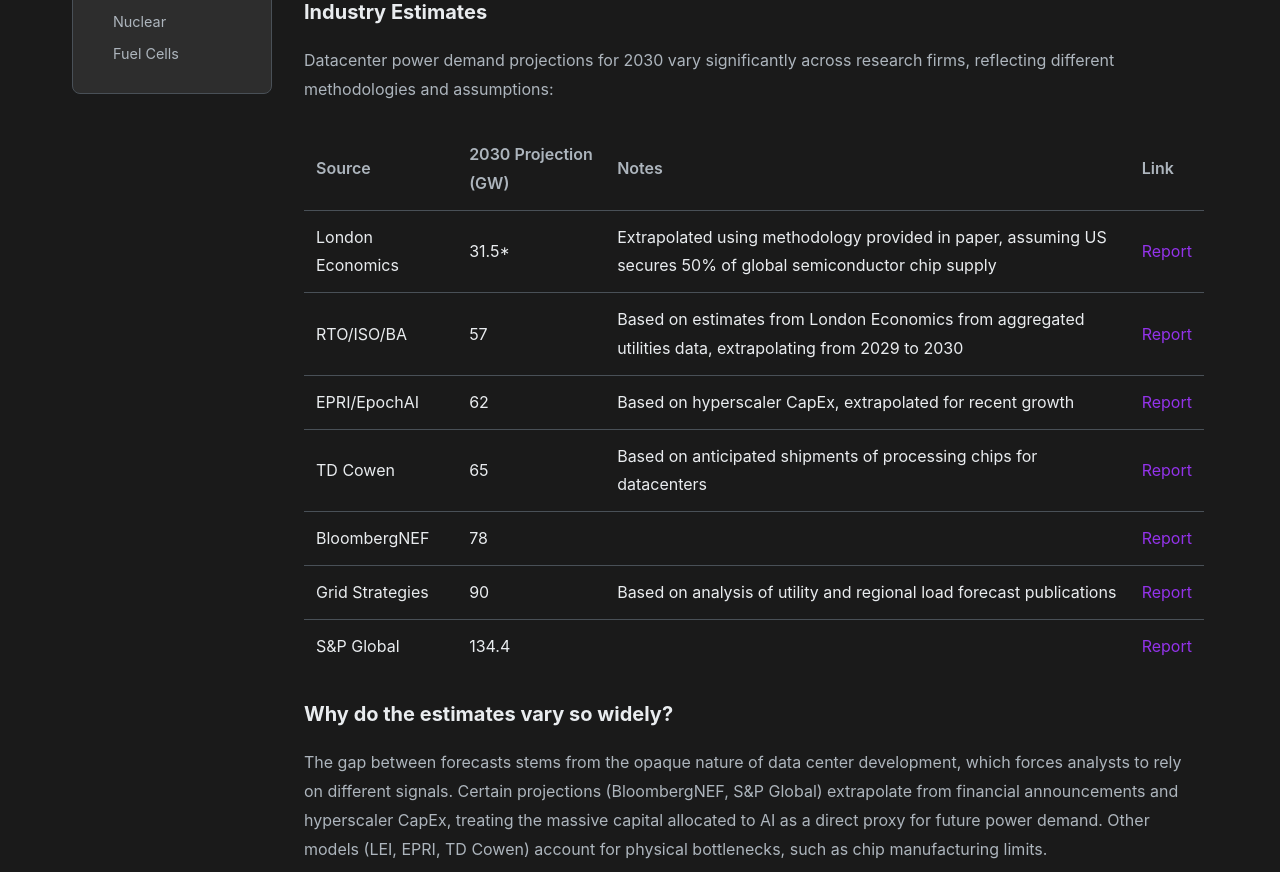
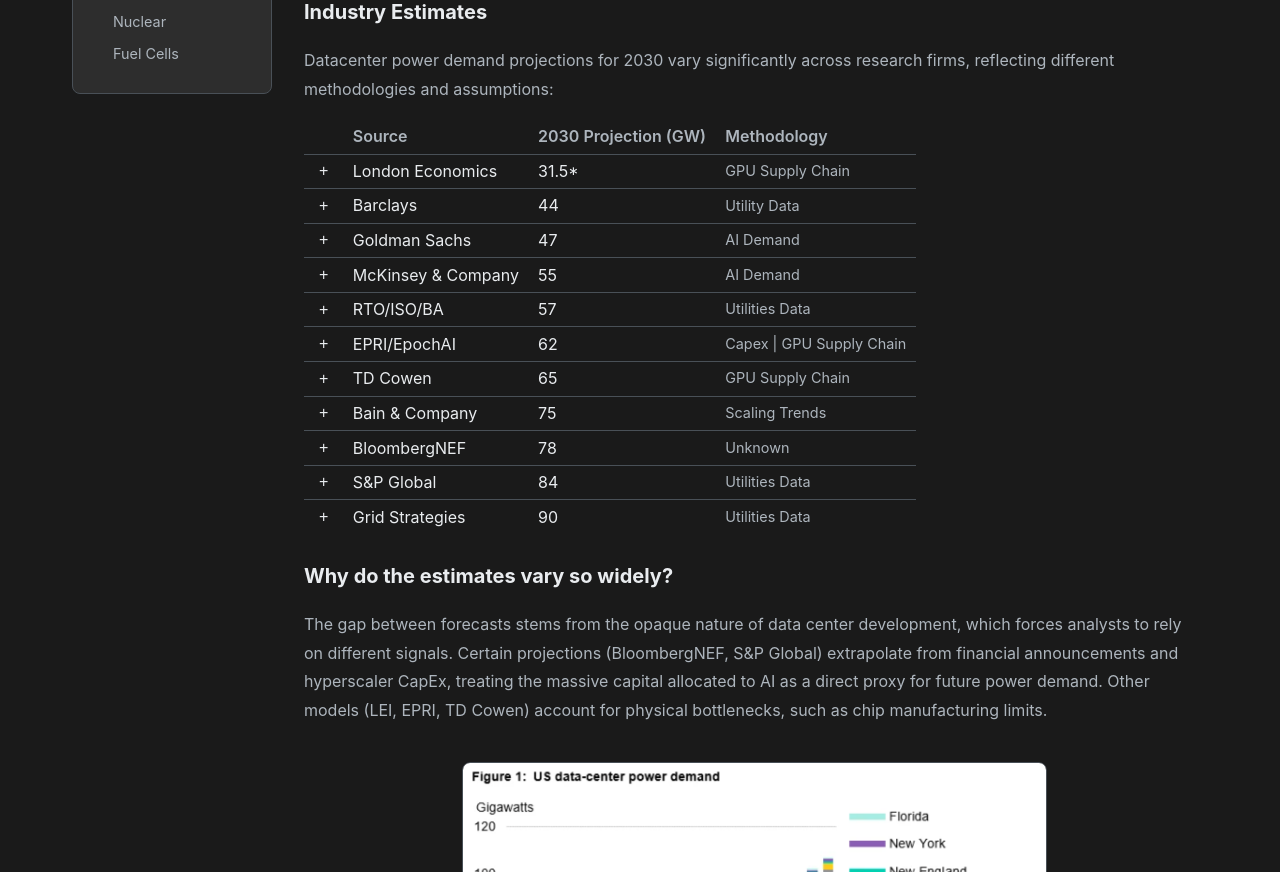
Before and after one commit to anranga95/ai-infra.fyi, a React (Vite) app: page /energy in a window 1280 px wide. Shown: the part 820-1692 px from the top of the page. Built offline with nearby package versions, Linux system fonts and the light colour scheme.

Commit message:
fix vercel build issue

```diff
--- a/src/pages/LoadGrowthPage.tsx
+++ b/src/pages/LoadGrowthPage.tsx
@@ -109,6 +109,17 @@
 function LoadGrowthPage() {
   const [activeTab, setActiveTab] = useState<'analysis' | 'calculator'>('analysis');
   const [activeSection, setActiveSection] = useState<string>('tldr');
+  const [expandedRows, setExpandedRows] = useState<Set<number>>(new Set());
+
+  const toggleRow = (index: number) => {
+    const newExpanded = new Set(expandedRows);
+    if (newExpanded.has(index)) {
+      newExpanded.delete(index);
+    } else {
+      newExpanded.add(index);
+    }
+    setExpandedRows(newExpanded);
+  };
   const [tocOpen, setTocOpen] = useState<boolean>(false);
 
   // Scroll spy to track active section
@@ -389,7 +400,7 @@
         <div className="framework-content">
           <h2 id="tldr" style={{ marginTop: 0 }}>TLDR</h2>
           <p>
-            Projections for the increase in power demand from data centers in the US vary widely: between <strong>31-134GW by 2030</strong>. Estimates on the higher end do not appear to account for limitations around the semiconductor supply chain. Load growth is highly correlated with the % of global GPU supply secured by US companies.
+            Projections for the increase in power demand from data centers in the US vary widely: between <strong>31-90GW by 2030</strong>. Estimates on the higher end do not appear to account for limitations around the semiconductor supply chain. Load growth is highly correlated with the % of global GPU supply secured by US companies.
           </p>
           <p>
             Assuming the US maintains a 50% market share of the global GPU supply through 2030, aggregate load growth depends on the % annual growth of semiconductor manufacturing. Use the calculator tab to model scenarios.
@@ -412,58 +423,140 @@
           <p>
             Datacenter power demand projections for 2030 vary significantly across research firms, reflecting different methodologies and assumptions:
           </p>
-          <table className="breakdown-table">
+          <table className="breakdown-table" style={{ lineHeight: '1.3', width: 'auto', margin: '0' }}>
             <thead>
               <tr>
-                <th>Source</th>
-                <th>2030 Projection (GW)</th>
-                <th>Notes</th>
-                <th>Link</th>
+                <th style={{ padding: '0.4rem 0.6rem', width: '30px' }}></th>
+                <th style={{ padding: '0.4rem 0.6rem' }}>Source</th>
+                <th style={{ padding: '0.4rem 0.6rem' }}>2030 Projection (GW)</th>
+                <th style={{ padding: '0.4rem 0.6rem' }}>Methodology</th>
               </tr>
             </thead>
             <tbody>
-              <tr>
-                <td>London Economics</td>
-                <td>31.5*</td>
-                <td>Extrapolated using methodology provided in paper, assuming US secures 50% of global semiconductor chip supply</td>
-                <td><a href="https://www.londoneconomics.com/wp-content/uploads/2025/07/LEI-Data-Center-Final-Report-07072025.pdf" target="_blank" rel="noopener noreferrer">Report</a></td>
-              </tr>
-              <tr>
-                <td>RTO/ISO/BA</td>
-                <td>57</td>
-                <td>Based on estimates from London Economics from aggregated utilities data, extrapolating from 2029 to 2030</td>
-                <td><a href="https://www.londoneconomics.com/wp-content/uploads/2025/07/LEI-Data-Center-Final-Report-07072025.pdf" target="_blank" rel="noopener noreferrer">Report</a></td>
-              </tr>
-              <tr>
-                <td>EPRI/EpochAI</td>
-                <td>62</td>
-                <td>Based on hyperscaler CapEx, extrapolated for recent growth</td>
-                <td><a href="https://www.epri.com/research/products/000000003002033669" target="_blank" rel="noopener noreferrer">Report</a></td>
-              </tr>
-              <tr>
-                <td>TD Cowen</td>
-                <td>65</td>
-                <td>Based on anticipated shipments of processing chips for datacenters</td>
-                <td><a href="https://www.tdsecurities.com/ca/en/data-centers-2-power-constraints" target="_blank" rel="noopener noreferrer">Report</a></td>
-              </tr>
-              <tr>
-                <td>BloombergNEF</td>
-                <td>78</td>
-                <td></td>
-                <td><a href="https://about.bnef.com/insights/clean-energy/ai-and-the-power-grid-where-the-rubber-meets-the-road/" target="_blank" rel="noopener noreferrer">Report</a></td>
-              </tr>
-              <tr>
-                <td>Grid Strategies</td>
-                <td>90</td>
-                <td>Based on analysis of utility and regional load forecast publications</td>
-                <td><a href="https://gridstrategiesllc.com/wp-content/uploads/Grid-Strategies-National-Load-Growth-Report-2025.pdf" target="_blank" rel="noopener noreferrer">Report</a></td>
-              </tr>
-              <tr>
-                <td>S&P Global</td>
-                <td>134.4</td>
-                <td></td>
-                <td><a href="https://www.spglobal.com/energy/en/news-research/latest-news/electric-power/101425-data-center-grid-power-demand-to-rise-22-in-2025-nearly-triple-by-2030" target="_blank" rel="noopener noreferrer">Report</a></td>
-              </tr>
+              {[
+                {
+                  source: 'London Economics',
+                  gw: '31.5*',
+                  methodology: 'GPU Supply Chain',
+                  notes: 'Extrapolated using methodology provided in paper, assuming US secures 50% of global semiconductor chip supply',
+                  link: 'https://www.londoneconomics.com/wp-content/uploads/2025/07/LEI-Data-Center-Final-Report-07072025.pdf'
+                },
+                {
+                  source: 'Barclays',
+                  gw: '44',
+                  methodology: 'Utility Data',
+                  notes: 'Based on utility supply contracts (forward-looking PPA filings). Explicitly projects 14–21% CAGR to reach 560 TWh consumption by 2030.',
+                  link: 'https://www.ib.barclays/content/dam/barclaysmicrosites/ibpublic/documents/our-insights/Powering_AI_Impact_Series/ImpactSeries_13_brochure.pdf'
+                },
+                {
+                  source: 'Goldman Sachs',
+                  gw: '47',
+                  methodology: 'AI Demand',
+                  notes: 'Explicitly forecasts 47 GW of incremental growth (reaching ~85 GW total).',
+                  link: 'https://www.goldmansachs.com/insights/articles/ai-to-drive-165-increase-in-data-center-power-demand-by-2030'
+                },
+                {
+                  source: 'McKinsey & Company',
+                  gw: '55',
+                  methodology: 'AI Demand',
+                  notes: 'Projects total US demand to "more than triple" to 80 GW (from 25 GW in 2024). Models growth based on hyperscaler public announcements and committed capital.',
+                  link: 'https://www.mckinsey.com/industries/private-capital/our-insights/scaling-bigger-faster-cheaper-data-centers-with-smarter-designs'
+                },
+                {
+                  source: 'RTO/ISO/BA',
+                  gw: '57',
+                  methodology: 'Utilities Data',
+                  notes: 'Based on estimates from London Economics from aggregated utilities data, extrapolating from 2029 to 2030',
+                  link: 'https://www.londoneconomics.com/wp-content/uploads/2025/07/LEI-Data-Center-Final-Report-07072025.pdf'
+                },
+                {
+                  source: 'EPRI/EpochAI',
+                  gw: '62',
+                  methodology: 'Capex | GPU Supply Chain',
+                  notes: 'Based on hyperscaler CapEx, extrapolated for recent growth',
+                  link: 'https://www.epri.com/research/products/000000003002033669'
+                },
+                {
+                  source: 'TD Cowen',
+                  gw: '65',
+                  methodology: 'GPU Supply Chain',
+                  notes: 'Based on anticipated shipments of processing chips for datacenters',
+                  link: 'https://www.tdsecurities.com/ca/en/data-centers-2-power-constraints'
+                },
+                {
+                  source: 'Bain & Company',
+                  gw: '75',
+                  methodology: 'Scaling Trends',
+                  notes: 'Forecasts total US capacity to reach 100 GW (up from ~25 GW base). Assumes US captures 50% of the global 200 GW target driven by rapid utility expansion.',
+                  link: 'https://www.bain.com/insights/how-can-we-meet-ais-insatiable-demand-for-compute-power-technology-report-2025/'
+                },
+                {
+                  source: 'BloombergNEF',
+                  gw: '78',
+                  methodology: 'Unknown',
+                  notes: '',
+                  link: 'https://about.bnef.com/insights/clean-energy/ai-and-the-power-grid-where-the-rubber-meets-the-road/'
+                },
+                {
+                  source: 'S&P Global',
+                  gw: '84',
+                  methodology: 'Utilities Data',
+                  notes: 'Forecasts total load to reach 61.8 GW by end of 2025, then more than double to 134.4 GW by 2030. (Base ~50 GW)',
+                  link: 'https://www.spglobal.com/energy/en/news-research/latest-news/electric-power/101425-data-center-grid-power-demand-to-rise-22-in-2025-nearly-triple-by-2030'
+                },
+                {
+                  source: 'Grid Strategies',
+                  gw: '90',
+                  methodology: 'Utilities Data',
+                  notes: 'Based on analysis of utility and regional load forecast publications',
+                  link: 'https://gridstrategiesllc.com/wp-content/uploads/Grid-Strategies-National-Load-Growth-Report-2025.pdf'
+                }
+              ].map((row, index) => (
+                <>
+                  <tr key={index}>
+                    <td style={{ padding: '0.4rem 0.6rem', textAlign: 'center' }}>
+                      <button
+                        onClick={() => toggleRow(index)}
+                        style={{
+                          background: 'none',
+                          border: 'none',
+                          cursor: 'pointer',
+                          fontSize: '1rem',
+                          color: 'var(--text)',
+                          padding: '0',
+                          width: '20px',
+                          height: '20px',
+                          display: 'flex',
+                          alignItems: 'center',
+                          justifyContent: 'center'
+                        }}
+                        aria-label={expandedRows.has(index) ? 'Collapse details' : 'Expand details'}
+                      >
+                        {expandedRows.has(index) ? '−' : '+'}
+                      </button>
+                    </td>
+                    <td style={{ padding: '0.4rem 0.6rem' }}>{row.source}</td>
+                    <td style={{ padding: '0.4rem 0.6rem' }}>{row.gw}</td>
+                    <td style={{ padding: '0.4rem 0.6rem', fontSize: '0.9rem', color: 'var(--text-secondary)' }}>{row.methodology}</td>
+                  </tr>
+                  {expandedRows.has(index) && (
+                    <tr key={`${index}-details`}>
+                      <td colSpan={4} style={{ padding: '0.6rem 0.8rem', backgroundColor: 'var(--bg-secondary)', fontSize: '0.9rem' }}>
+                        {row.notes && (
+                          <div style={{ marginBottom: row.link ? '0.5rem' : '0' }}>
+                            <strong>Notes:</strong> {row.notes}
+                          </div>
+                        )}
+                        {row.link && (
+                          <div>
+                            <strong>Link:</strong> <a href={row.link} target="_blank" rel="noopener noreferrer">Link</a>
+                          </div>
+                        )}
+                      </td>
+                    </tr>
+                  )}
+                </>
+              ))}
             </tbody>
           </table>
           <h3>Why do the estimates vary so widely?</h3>
```
Also changed, not shown: src/components/LoadGrowthCalculator.tsx (+10 -7 lines).
